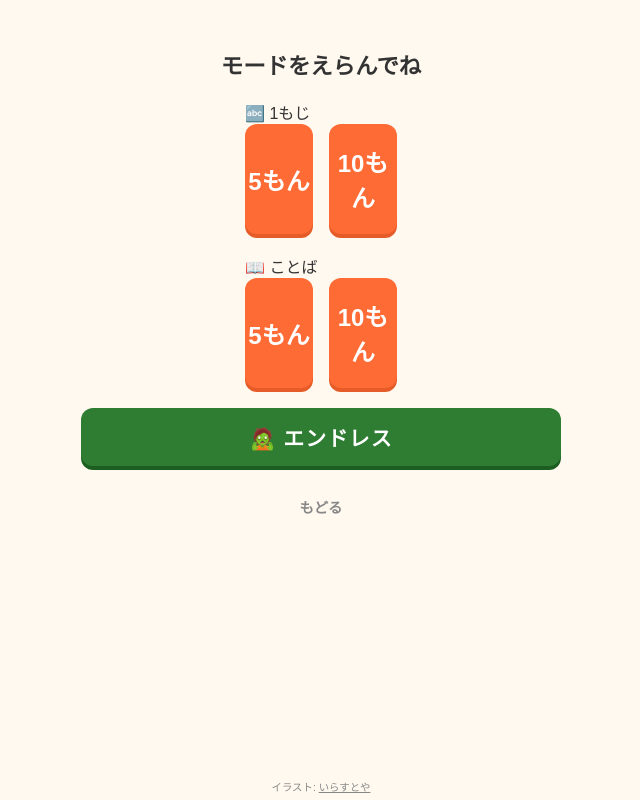
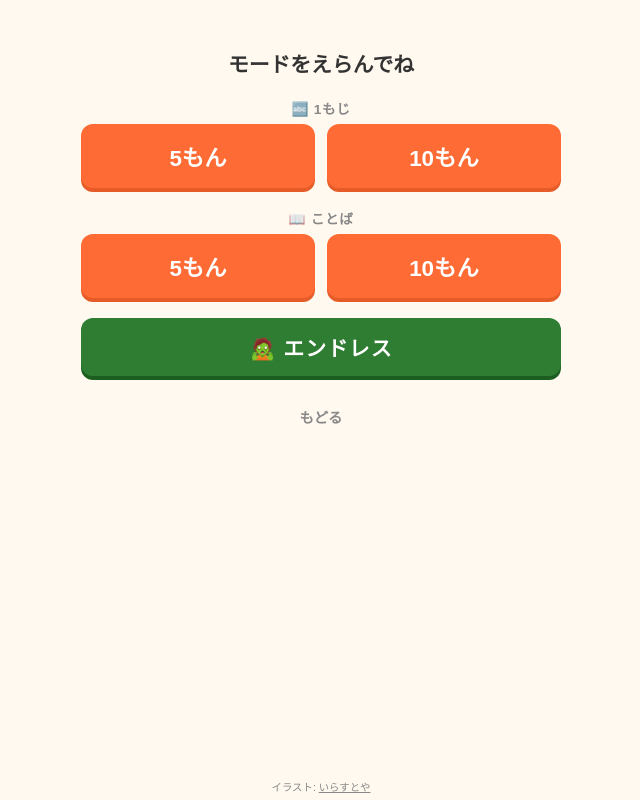
Before and after one commit to YH-taiyo/romaji-game, a plain HTML site: page index.html in a window 1280 px wide. Both pictures are taken after a click on the button "あそぶ". Shown: the whole page, without its empty margins (319-959 px from the left). Drawn offline with Linux system fonts and the light colour scheme.

Commit message:
update style.css

```diff
--- a/style.css
+++ b/style.css
@@ -115,18 +115,31 @@ button:active { transform: scale(0.97); }
 
 /* ===== モード選択 ===== */
 #mode-heading {
-  font-size: 1.4rem;
+  font-size: 1.3rem;
   font-weight: bold;
+}
+.mode-group {
+  width: 100%;
+  display: flex;
+  flex-direction: column;
+  gap: 6px;
+}
+.mode-group-label {
+  font-size: 0.85rem;
+  color: var(--color-muted);
+  font-weight: bold;
+  text-align: center;
+  letter-spacing: 0.05em;
 }
 .mode-buttons {
   display: flex;
-  gap: 16px;
+  gap: 12px;
   width: 100%;
 }
 .mode-buttons .btn-primary {
   flex: 1;
-  font-size: 1.5rem;
-  padding: 20px 0;
+  font-size: 1.4rem;
+  padding: 16px 0;
   text-align: center;
 }
 
```
